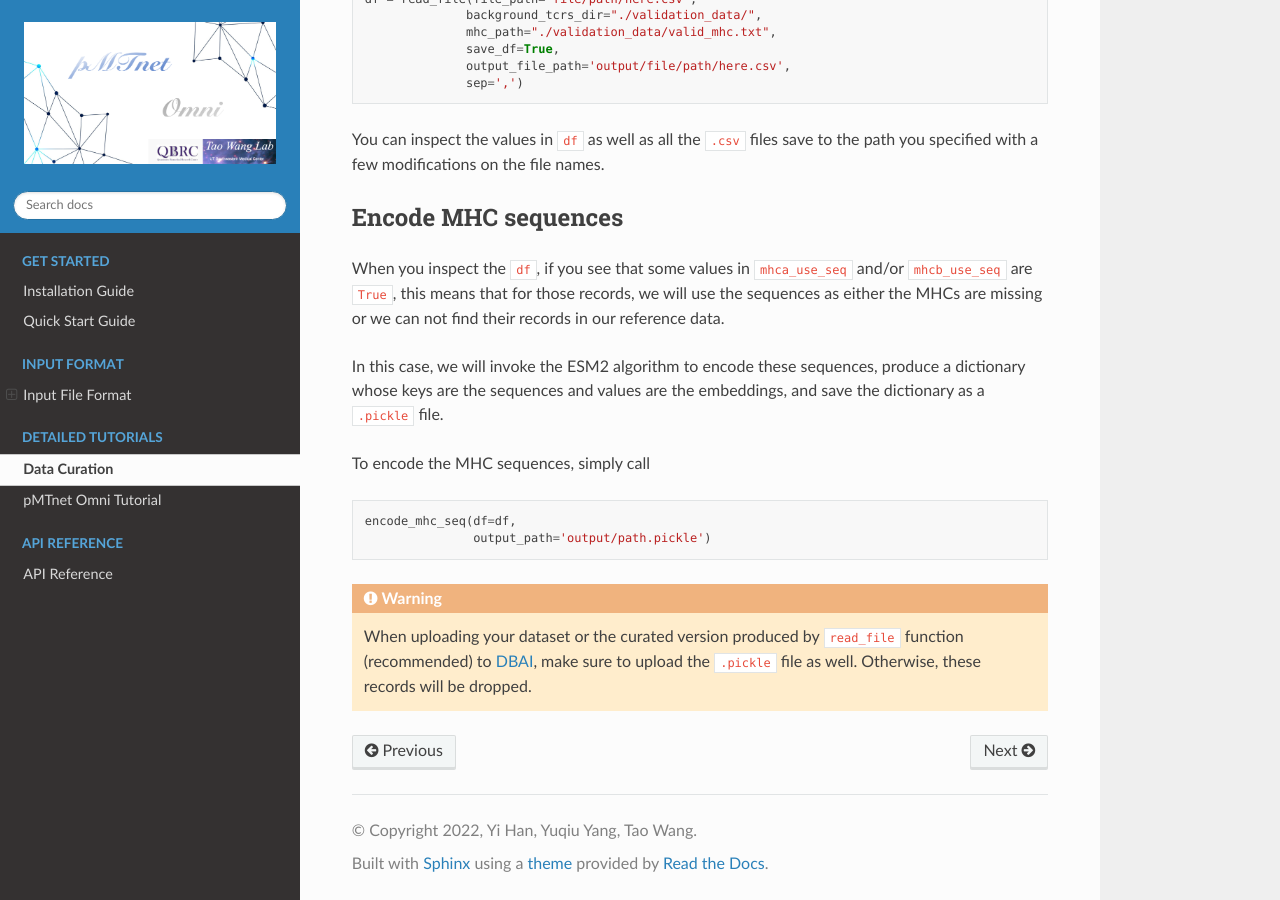
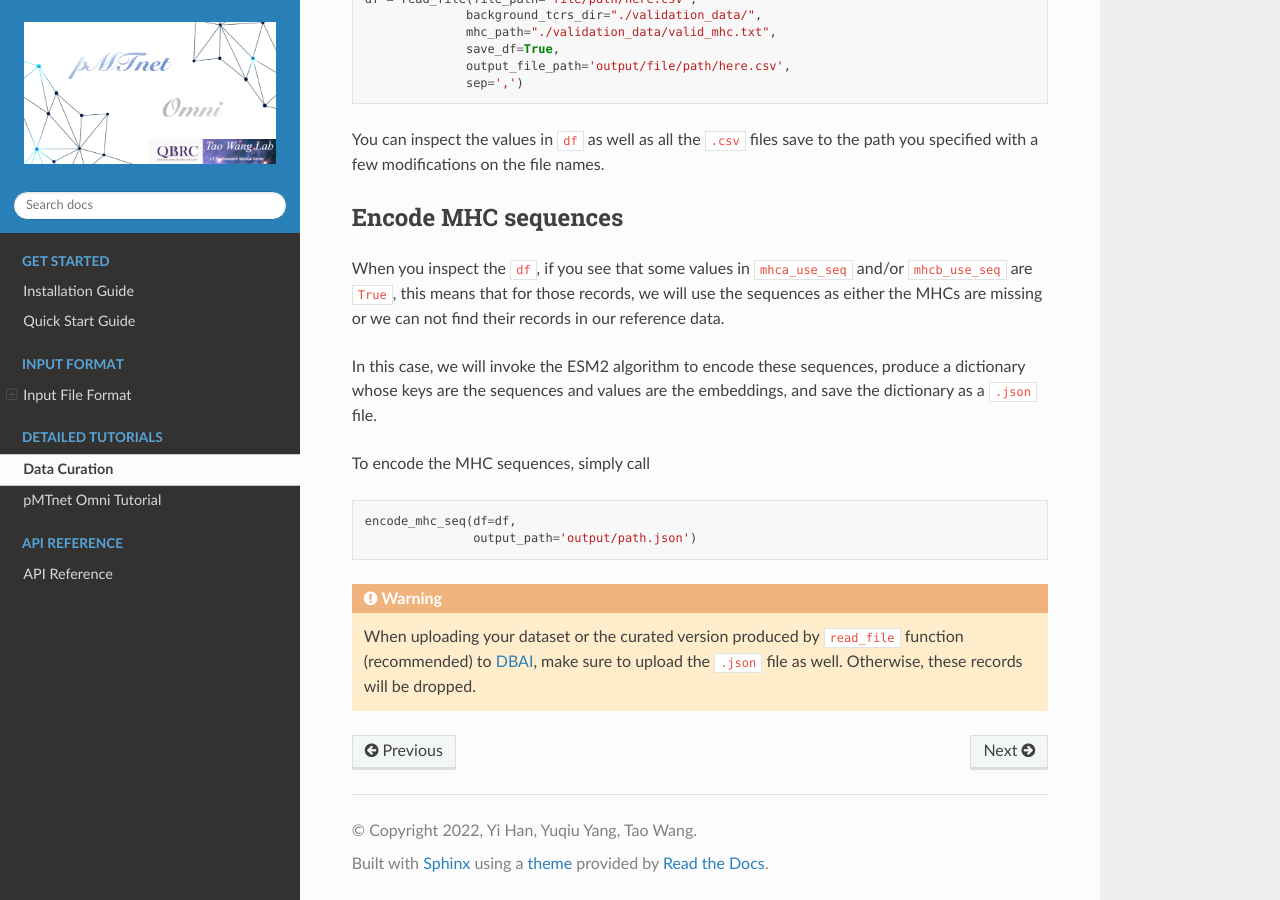
Before and after one commit to Yuqiu-Yang/pMTnet_Omni_Document, a Sphinx documentation site: the page built from docs/source/tutorial/data_curation.rst, in a window 1280 px wide and 900 px high, scrolled down 1354 px. Built offline with Sphinx 7.4.7 and the Read the Docs theme 2.0.0, drawn with Linux system fonts in a browser that asks for light colours.

Commit message:
Update data_curation.rst

```diff
--- a/docs/source/tutorial/data_curation.rst
+++ b/docs/source/tutorial/data_curation.rst
@@ -90,18 +90,18 @@ in our reference data.
 In this case, we will invoke the ESM2 algorithm to encode these
 sequences, produce a dictionary whose keys are the sequences
 and values are the embeddings, and save the dictionary
-as a ``.pickle`` file.
+as a ``.json`` file.
 
 To encode the MHC sequences, simply call
 
 .. code-block:: python
 
     encode_mhc_seq(df=df,
-                   output_path='output/path.pickle')
+                   output_path='output/path.json')
 
 .. warning::
     When uploading your dataset or the curated version produced
     by ``read_file`` function (recommended)
     to `DBAI <http://lce-test.biohpc.swmed.edu/pmtnet>`_,
-    make sure to upload the ``.pickle`` file as well. Otherwise,
+    make sure to upload the ``.json`` file as well. Otherwise,
     these records will be dropped.
```
